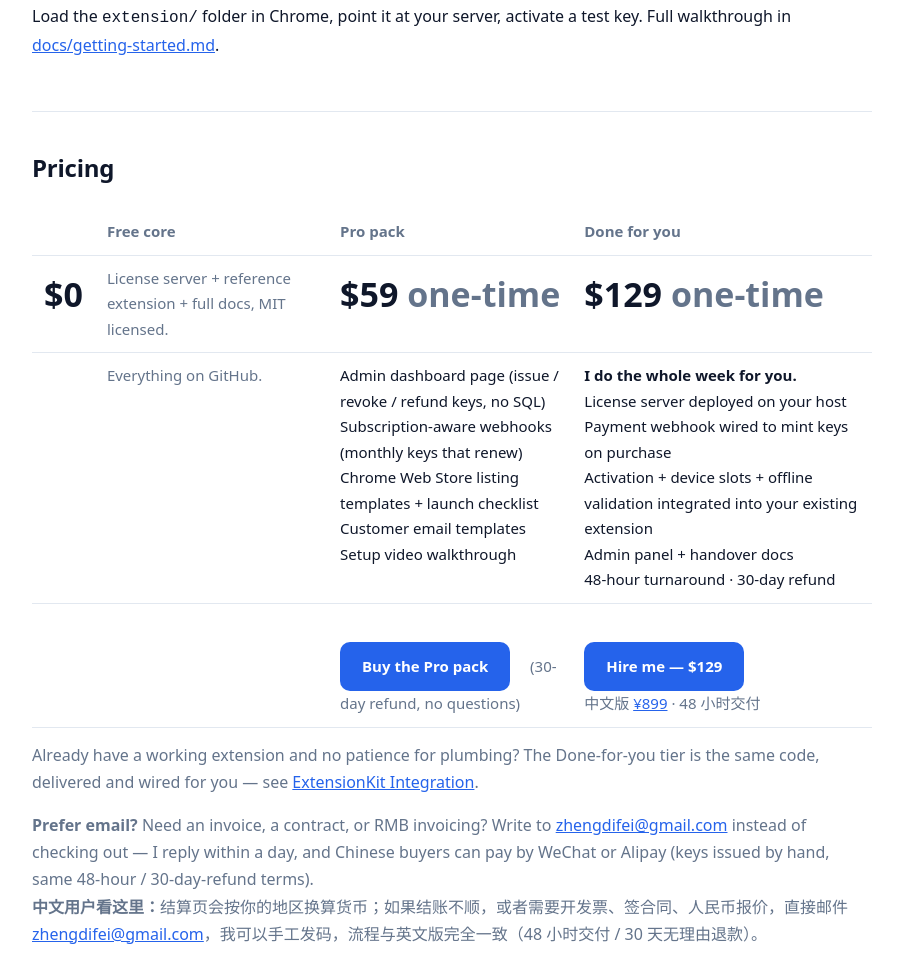
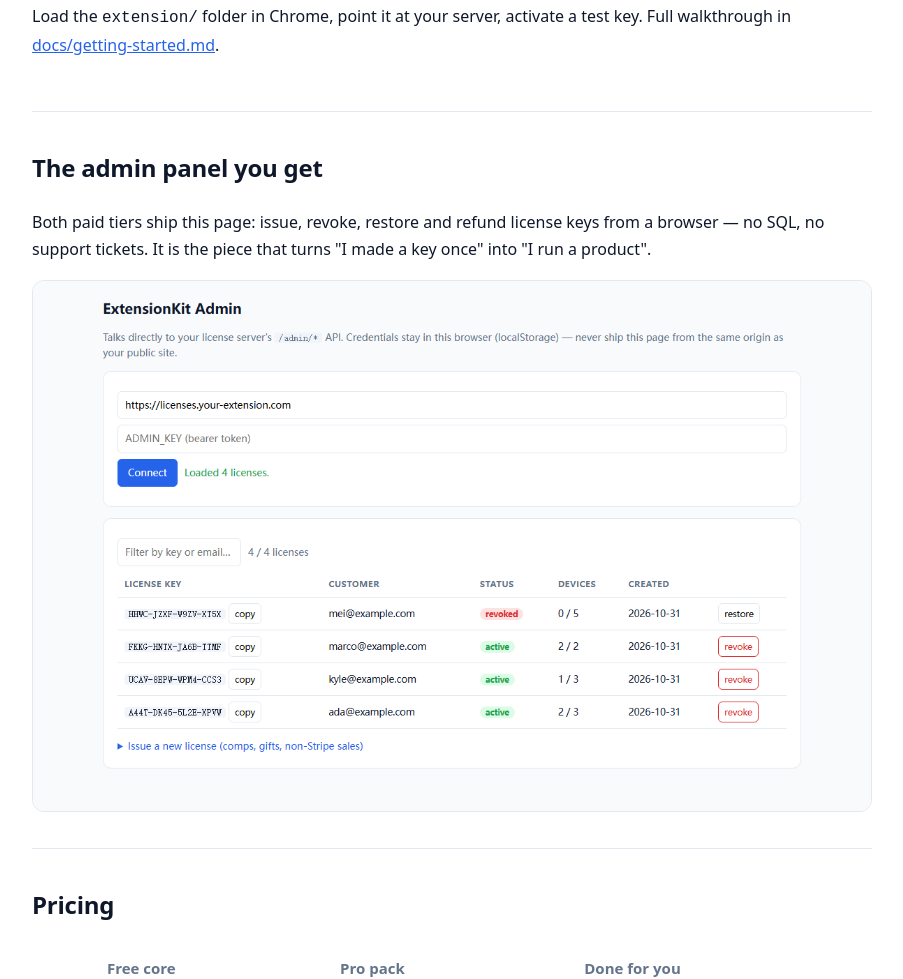
Before and after one commit to difeizheng/extensionkit, a browser extension: page docs/index.html in a window 1280 px wide. Shown: the part 1979-2958 px from the top of the page, without its empty margins (188-1091 px from the left). Drawn offline with Linux system fonts and the light colour scheme.

Commit message:
Add admin dashboard screenshot, correct checkout payment-methods copy
- docs/admin-dashboard.png: real screenshot of the admin panel running against the license
  server with seeded demo licenses (active/revoked, device slots 0/5, 2/2, 1/3, 2/3).
  The  Done-for-you tier and the Pro pack both ship this page, and it previously had
  zero visual proof.
- Landing page + README: show it, and state what the checkout actually accepts.
- Payment copy fix: Gumroad's own help center lists VISA/Mastercard/AMEX/Discover/Maestro/
  Diners/PayPal/Apple Pay/Google Pay/debit cards -- no Alipay, no WeChat Pay. The page used
  to imply both were usable at checkout. Now says international cards + PayPal at checkout,
  WeChat/Alipay by email (which is what we actually honour).

npm test: 13 pass / 0 fail

```diff
--- a/docs/index.html
+++ b/docs/index.html
@@ -78,6 +78,13 @@
   Full walkthrough in <a href="https://github.com/difeizheng/extensionkit/blob/main/docs/getting-started.md">docs/getting-started.md</a>.</p>
 </section>
 
+<section>
+  <h2>The admin panel you get</h2>
+  <p>Both paid tiers ship this page: issue, revoke, restore and refund license keys from a browser —
+  no SQL, no support tickets. It is the piece that turns "I made a key once" into "I run a product".</p>
+  <p style="margin:0"><img src="admin-dashboard.png" alt="ExtensionKit admin panel listing four license keys with device counts and revoke/restore buttons" style="display:block;width:100%;max-width:840px;height:auto;border-radius:12px;border:1px solid var(--line);" /></p>
+</section>
+
 <section id="pricing">
   <h2>Pricing</h2>
   <table>
@@ -87,8 +94,9 @@
     <tr><td></td><td></td><td><a class="cta" href="https://zhengdifei.gumroad.com/l/extensionkit-pro">Buy the Pro pack</a> <span class="free">(30-day refund, no questions)</span></td><td><a class="cta" href="https://zhengdifei.gumroad.com/l/extensionkit-integration">Hire me — $129</a><br/><span class="free">中文版 <a href="https://zhengdifei.gumroad.com/l/extensionkit-integration-cn">¥899</a> · 48 小时交付</span></td></tr>
   </table>
   <p class="free" style="margin-top:14px">Already have a working extension and no patience for plumbing? The Done-for-you tier is the same code, delivered and wired for you — see <a href="https://zhengdifei.gumroad.com/l/extensionkit-integration">ExtensionKit Integration</a>.</p>
-  <p class="free" style="margin-top:14px"><b>Prefer email?</b> Need an invoice, a contract, or RMB invoicing? Write to <a href="mailto:zhengdifei@gmail.com">zhengdifei@gmail.com</a> instead of checking out — I reply within a day, and Chinese buyers can pay by WeChat or Alipay (keys issued by hand, same 48-hour / 30-day-refund terms).<br/>
-  <b>中文用户看这里：</b>结算页会按你的地区换算货币；如果结账不顺，或者需要开发票、签合同、人民币报价，直接邮件 <a href="mailto:zhengdifei@gmail.com">zhengdifei@gmail.com</a>，我可以手工发码，流程与英文版完全一致（48 小时交付 / 30 天无理由退款）。</p>
+  <p class="free" style="margin-top:14px"><b>Prefer email?</b> Need an invoice, a contract, or RMB invoicing? Write to <a href="mailto:zhengdifei@gmail.com">zhengdifei@gmail.com</a> instead of checking out — I reply within a day.<br/>
+  <b>Payment methods:</b> the checkout page takes international Visa/Mastercard, PayPal, Apple Pay and Google Pay, and shows the price in your own currency. WeChat Pay and Alipay are handled by email instead — keys issued by hand, same 48-hour / 30-day-refund terms.</p>
+  <p class="free" style="margin-top:14px"><b>中文用户看这里：</b>结算页会按你的地区把价格换算成当地货币，可以直接刷国际 Visa/Mastercard，或用 PayPal、Apple Pay / Google Pay 付款；<b>微信和支付宝请走邮件</b>——发邮件到 <a href="mailto:zhengdifei@gmail.com">zhengdifei@gmail.com</a>，我手工发码，流程与英文版完全一致（48 小时交付 / 30 天无理由退款）。需要开发票、签合同、人民币报价的，同样走邮件。</p>
 </section>
 
 <footer>
```
Also changed, not shown: README.md, docs/admin-dashboard.png (added).
